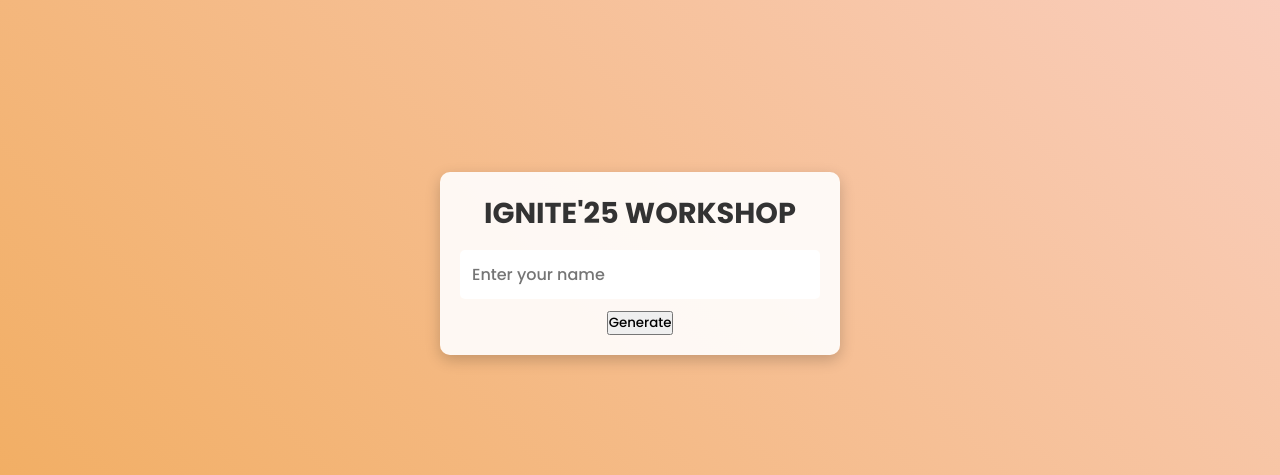
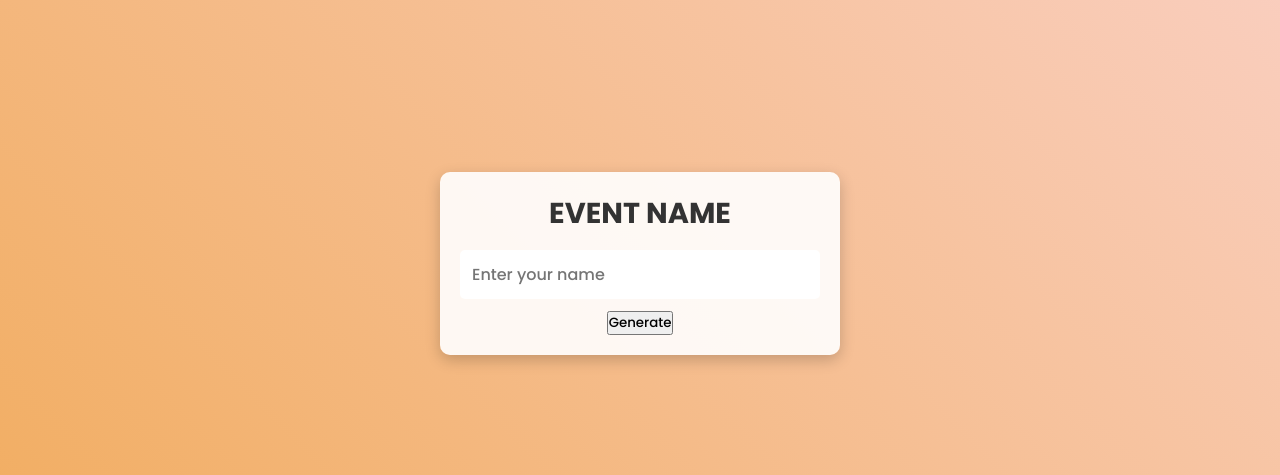
Before and after one commit to joencrypts/certificate-gen1, a Flask app: page / in a window 1280 px wide. Shown: the part 137-612 px from the top of the page. Run offline with Flask 3, Linux system fonts and the light colour scheme.

Commit message:
Update index.html

```diff
--- a/templates/index.html
+++ b/templates/index.html
@@ -3,12 +3,12 @@
 <head>
     <meta charset="UTF-8">
     <meta name="viewport" content="width=device-width, initial-scale=1.0">
-    <title>IGNITE'25 SKETCH</title>
+    <title>EVENT NAME</title>
     <link rel="stylesheet" href="{{ url_for('static', filename='style.css') }}">
 </head>
 <body>
     <div class="container">
-        <h1>IGNITE'25 WORKSHOP</h1>
+        <h1>EVENT NAME</h1>
         <form action="{{ url_for('process') }}" method="post">
             <input type="text" name="username" placeholder="Enter your name" required>
             <button type="submit">Generate</button>
```
